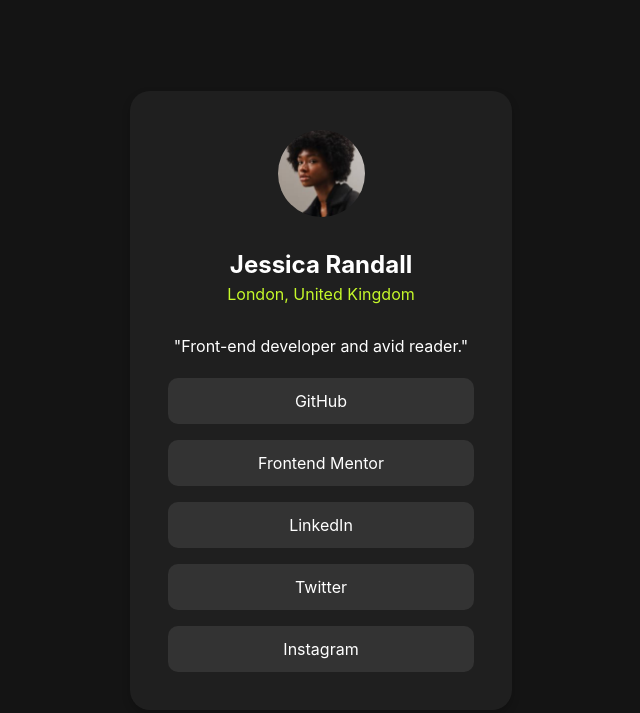
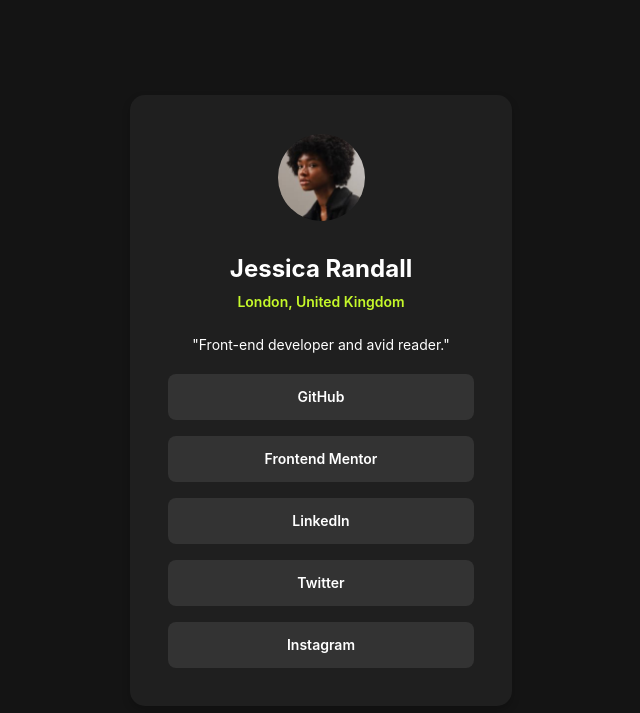
Before and after one commit to irmayanet85/social-links-profile-main, a plain HTML site: page index.html in a window 1280 px wide. Shown: the whole page, without its empty margins (319-959 px from the left). Drawn offline with Linux system fonts and the light colour scheme; a web font is replaced by a local one.

Commit message:
fixed some details

```diff
--- a/assets/style.css
+++ b/assets/style.css
@@ -1,7 +1,18 @@
+
 @font-face {
-  font-family: Inter;
-  src: url(./assets/fonts/Inter-VariableFont_slnt,wght.ttf);
+  font-family: 'Inter';
+  src: url('./assets/fonts/static/Inter-Regular.ttf') format('truetype');
   font-weight: 400;
+}
+@font-face {
+  font-family: 'Inter';
+  src: url('./assets/fonts/static/Inter-SemiBold.ttf') format('truetype');
+  font-weight: 600;
+}
+@font-face {
+  font-family: 'Inter';
+  src: url('./assets/fonts/static/Inter-Bold.ttf') format('truetype');
+  font-weight: 700;
 }
 
 :root{
@@ -17,9 +28,10 @@
     box-sizing: border-box;
 }
 body {
-    font-family: Inter, sans-serif;
+    font-family: 'Inter', sans-serif;
     background-color: var(--color-Grey-900);
     color: var(--color-White);
+    font-weight: 400;
 }
 .container {
     display: flex;
@@ -29,7 +41,7 @@ body {
 }
 .card {
     background-color: var(--color-Grey-800);
-    border-radius: 20px;
+    border-radius: 15px;
     display: flex;
     align-items: center;
     flex-direction: column;
@@ -54,32 +66,37 @@ body {
     width: 100%;
     height: 100%;
 }
-.card-tile {
+.card-title {
     font-size: 24px;
     font-weight: 700;
     line-height: 30px;
     text-align: center;
-    margin-bottom: 2px;
+    margin-bottom: 10px;
 }
 .text-center {
     text-align: center;
 }
 .card-subtitle {
-    margin-bottom: 28px;
+    margin-bottom: 26px;
     color: var(--color-Green);
 }
 .card-subtitle2 {
     margin-bottom: 20px;
 }
-h3 {
-    font-size: 16px;
-    font-weight: 400;
-    line-height: 24px;
+.s-h1 {
+    font-size: 20px;
+    font-weight: 700;
+    line-height: 30px;
 }
-h4 {
-    font-size: 15px;
+.s-h3 {
+    font-size: 14px;
     font-weight: 400;
     line-height: 18px;
+}
+.s-h4 {
+    font-size: 14px;
+    font-weight: 600;
+    line-height: 16px;
 }
 .card-body {
     display: flex;
@@ -88,9 +105,7 @@ h4 {
     flex-direction: column;
     gap: 16px;
     width: 100%;
-    padding-left: 38px;
-    padding-right: 38px;
-    padding-bottom: 38px;
+    padding: 0 38px 38px 38px;
 }
 .card-body-item {
     display: flex;
@@ -100,10 +115,16 @@ h4 {
     background-color: var(--color-Grey-700);
     width: 100%;
     height: 46px;
-    border-radius: 10px;
+    border-radius: 8px;
     cursor: pointer;
+    transition: background-color 0.3s ease, color 0.3s ease;
 }
 .card-body-item:hover {
     background-color: var(--color-Green);
     color: var(--color-Grey-900);
 }
+@media (max-width: 376px){
+   .card {
+        width: 88%;
+    }
+}
--- a/index.html
+++ b/index.html
@@ -19,15 +19,15 @@
             <img src="./assets/images/avatar-jessica.jpeg" alt="Jeremy Robson" class="profile-image">
           </div>
         </div>
-        <h1 class="card-tile">  Jessica Randall</h1>
-        <h3 class="card-subtitle h4 center">London, United Kingdom</h3>
-        <h3 class="card-subtitle2 h4 center">"Front-end developer and avid reader."</h3>
+        <h1 class="card-title" >  Jessica Randall</h1>
+        <h3 class="card-subtitle s-h4 center">London, United Kingdom</h3>
+        <h3 class="card-subtitle2 s-h3 center">"Front-end developer and avid reader."</h3>
         <div class="card-body">
-          <div class="card-body-item h4"> GitHub</div>
-          <div class="card-body-item h4"> Frontend Mentor</div>
-          <div class="card-body-item h4"> LinkedIn</div>
-          <div class="card-body-item h4"> Twitter</div>
-          <div class="card-body-item h4"> Instagram</div>
+          <div class="card-body-item s-h4"> GitHub</div>
+          <div class="card-body-item s-h4"> Frontend Mentor</div>
+          <div class="card-body-item s-h4"> LinkedIn</div>
+          <div class="card-body-item s-h4"> Twitter</div>
+          <div class="card-body-item s-h4"> Instagram</div>
         </div>
       </div>
     </div>
```
